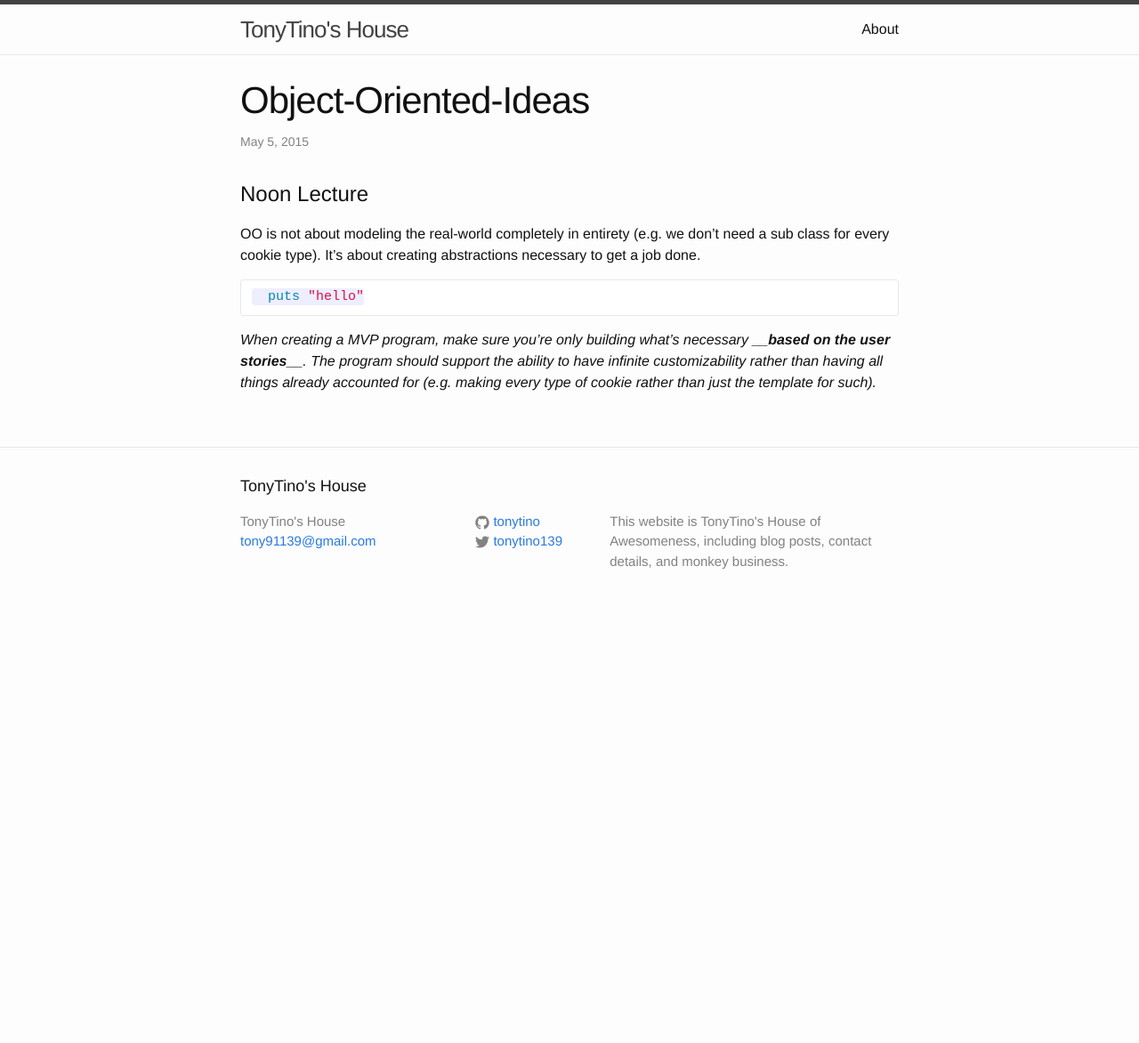
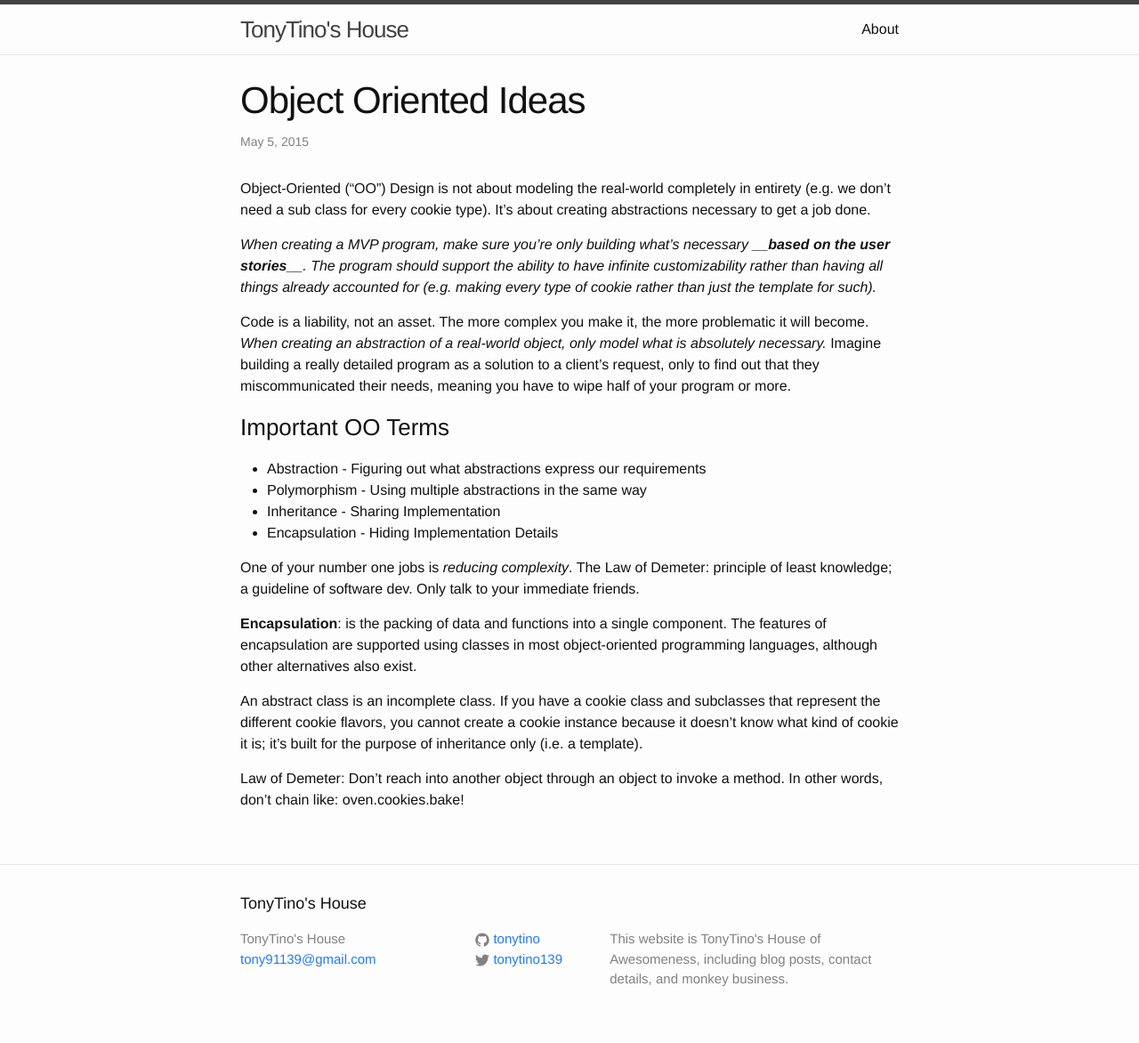
Before and after one commit to tonytino/tonytino.github.io, a Jekyll site: the page built from _posts/2015-05-05-Object-Oriented-Ideas.markdown, in a window 1280 px wide. Shown: the whole page at 89% size. Built offline with Jekyll 4.4.1, drawn with Linux system fonts in a browser that asks for light colours; before the commit the page ends 900 px from its top, so only the background shows below that.

Commit message:
minor update

````diff
--- a/_posts/2015-05-05-Object-Oriented-Ideas.markdown
+++ b/_posts/2015-05-05-Object-Oriented-Ideas.markdown
@@ -1,19 +1,31 @@
 ---
 layout: post
-title:  "Object-Oriented-Ideas"
+title:  "Object Oriented Ideas"
 date:   2015-05-05
 categories: DBC Notes
 ---
 
 <!-- https://github.com/adam-p/markdown-here/wiki/Markdown-Cheatsheet -->
 <!-- https://gist.github.com/stujo/78798dab0e4d5426847b -->
-# Noon Lecture
 
-OO is not about modeling the real-world completely in entirety (e.g. we don't need a sub class for every cookie type).
+Object-Oriented ("OO") Design is not about modeling the real-world completely in entirety (e.g. we don't need a sub class for every cookie type).
 It's about creating abstractions necessary to get a job done.
 
-``` ruby
-  puts "hello"
-```
 
 *When creating a MVP program, make sure you're only building what's necessary **__based on the user stories__**. The program should support the ability to have infinite customizability rather than having all things already accounted for (e.g. making every type of cookie rather than just the template for such).*
+
+Code is a liability, not an asset. The more complex you make it, the more problematic it will become. *When creating an abstraction of a real-world object, only model what is absolutely necessary.* Imagine building a really detailed program as a solution to a client's request, only to find out that they miscommunicated their needs, meaning you have to wipe half of your program or more.
+
+### Important OO Terms
+* Abstraction - Figuring out what abstractions express our requirements
+* Polymorphism - Using multiple abstractions in the same way
+* Inheritance - Sharing Implementation
+* Encapsulation - Hiding Implementation Details
+
+One of your number one jobs is *reducing complexity*. The Law of Demeter: principle of least knowledge; a guideline of software dev. Only talk to your immediate friends.
+
+**Encapsulation**: is the packing of data and functions into a single component. The features of encapsulation are supported using classes in most object-oriented programming languages, although other alternatives also exist.
+
+An abstract class is an incomplete class. If you have a cookie class and subclasses that represent the different cookie flavors, you cannot create a cookie instance because it doesn't know what kind of cookie it is; it's built for the purpose of inheritance only (i.e. a template).
+
+Law of Demeter: Don't reach into another object through an object to invoke a method. In other words, don't chain like: oven.cookies.bake!
````
